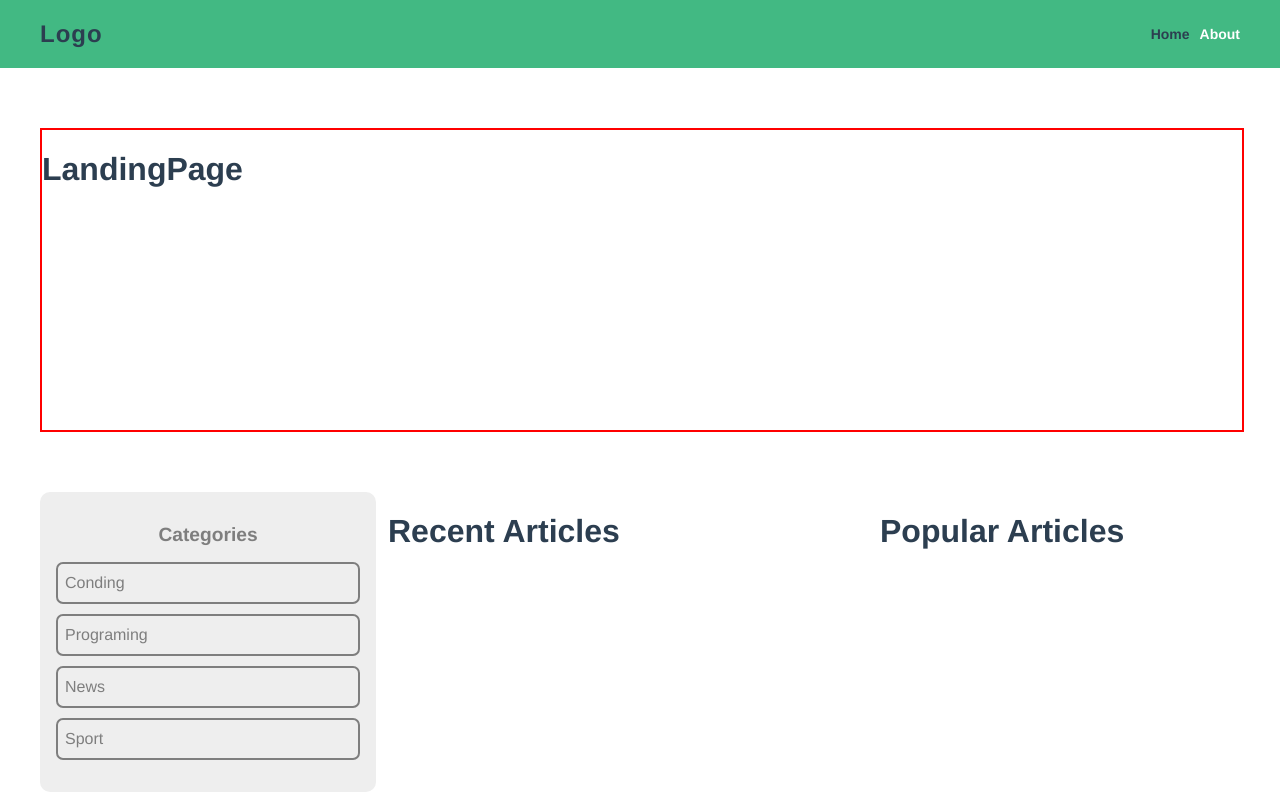
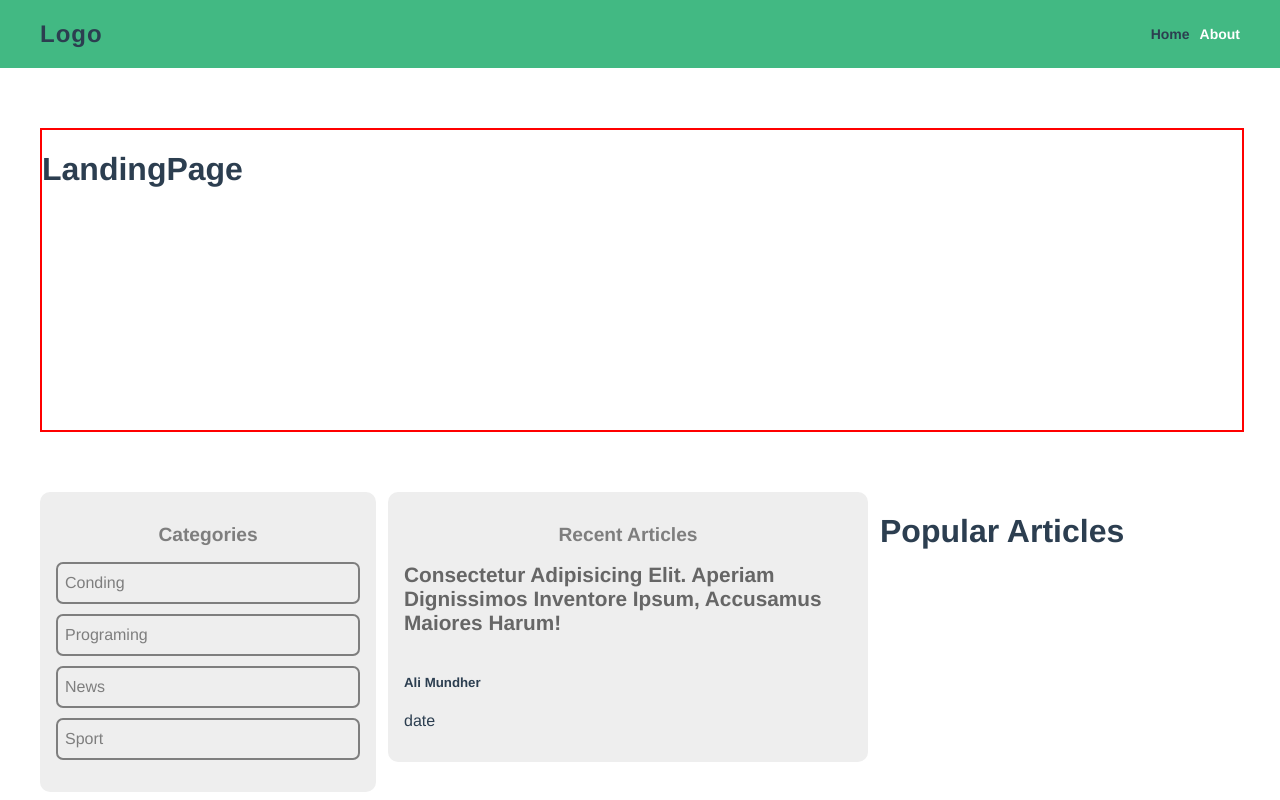
Before and after one commit to AliMundher/my-blog, a Vue app: page / in a window 1280 px wide. Shown: the top 800 px of the page. Built offline with nearby package versions, Linux system fonts and the light colour scheme.

Commit message:
add recent articles section

```diff
--- a/src/components/Category.vue
+++ b/src/components/Category.vue
@@ -9,9 +9,9 @@
       <li>sport</li>
     </ul>
   </div>
-  <div class="statisfic">
-    <h2 class="statisfic__title">statisfic</h2>
-    <ul class="statisfic__list">
+  <div class="statistic">
+    <h2 class="statistic__title">statistic</h2>
+    <ul class="statistic__list">
       <li>
         <h5>posts</h5>
         <span>0</span>
@@ -53,14 +53,14 @@ export default {
     }
   }
 }
- .statisfic{
+ .statistic{
   @include bgSectionsArticles;
   margin-top:5%;
 
-  .statisfic__title{
+  .statistic__title{
     @include title;
   }
-  .statisfic__list{
+  .statistic__list{
     @include ulStyle;
     li{
       @include liStyle;
--- a/src/components/RecentArticles.vue
+++ b/src/components/RecentArticles.vue
@@ -1,7 +1,22 @@
 <template>
-  <div>
-    <h1>Recent Articles</h1>
-  </div>
+  <main>
+    <div class="recentArt">
+      <h2 class="recentArt__title">recent articles</h2>
+      <div class="recentAtr__card">
+        <h2 class="recentArt__card--title">
+          consectetur adipisicing elit. Aperiam dignissimos inventore ipsum,
+          accusamus maiores harum!
+        </h2>
+        <div class="recentArt__info">
+          <img src="" alt="" class="recentArt__info--image" />
+          <div class="recentArt__info--text">
+            <h5 class="recentArt__info--name">Ali Mundher</h5>
+            <p class="recentArt__info--date">date</p>
+          </div>
+        </div>
+      </div>
+    </div>
+  </main>
 </template>
 
 <script>
@@ -10,4 +25,30 @@ export default {
 };
 </script>
 
-<style lang="scss" scoped></style>
+<style lang="scss" scoped>
+main {
+  background-color: $bgArticle;
+  border-radius: 10px;
+  padding: 1rem;
+
+  .recentArt {
+    .recentArt__title {
+      @include title;
+    }
+    .recentAtr__card {
+      .recentArt__card--title {
+        color: #666;
+        font-size: 1.3rem;
+        text-transform: capitalize;
+      }
+      .recentArt__info {
+        display: flex;
+        .recentArt__info--image {
+        }
+        .recentArt__info--text {
+        }
+      }
+    }
+  }
+}
+</style>
```
